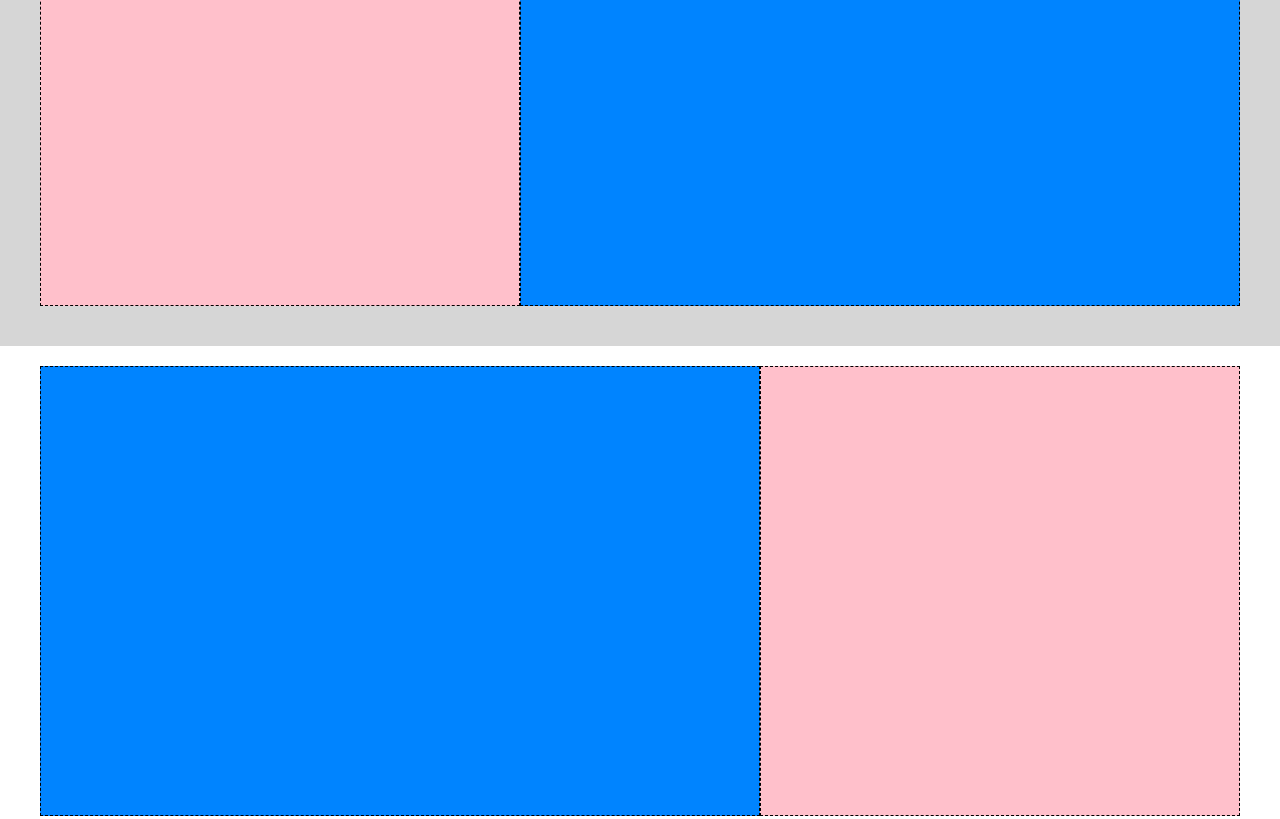
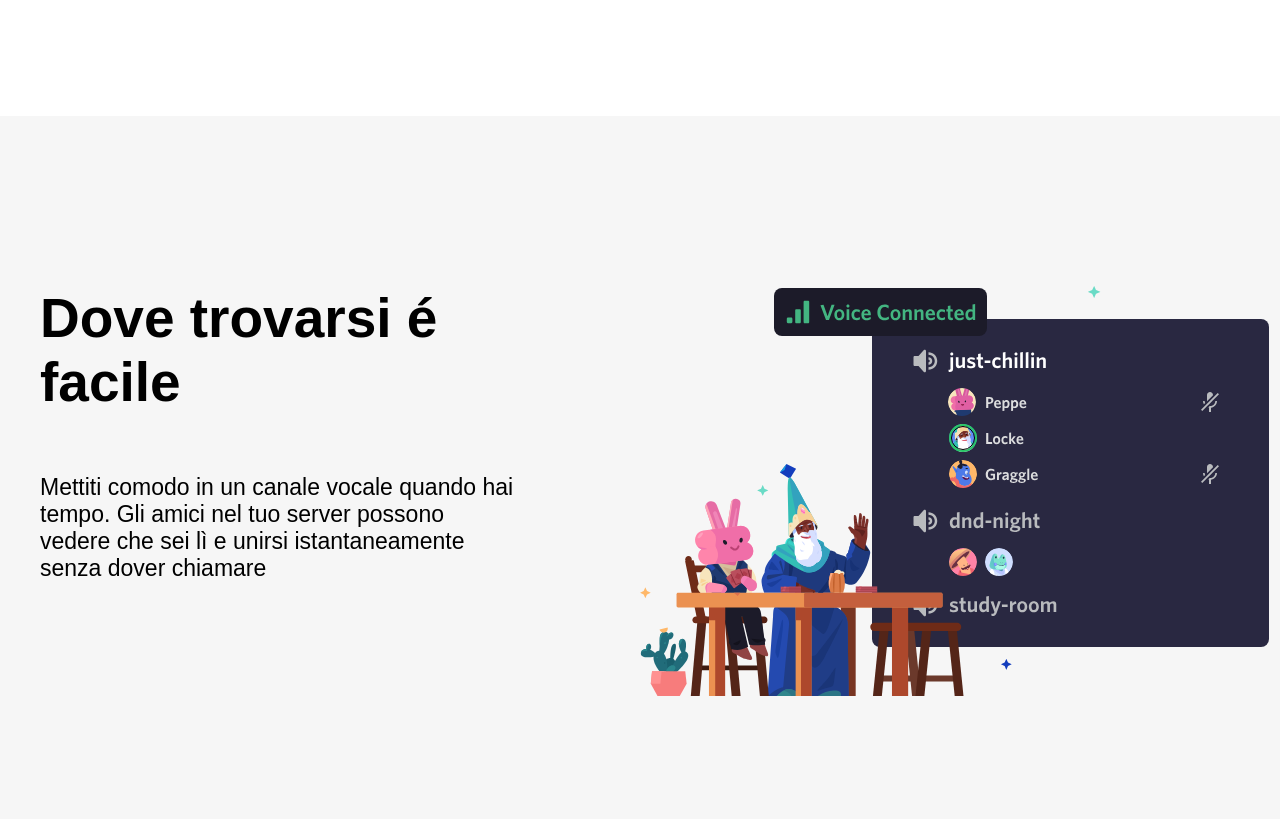
Before and after one commit to Andrearomeo04/htmlcss-discord, a plain HTML site: page index.html in a window 1280 px wide. Shown: the part 1302-2121 px from the top of the page. Drawn offline with Linux system fonts and the light colour scheme.

Commit message:
[UPD] completed 2nd and 3rd section of main

```diff
--- a/css/style.css
+++ b/css/style.css
@@ -87,12 +87,12 @@ header {
 
 .col-60-main {
     width: 60%;
-    height: 450px;
+    height: 550px;
 }
 
 .col-40-main {
     width: 40%;
-    height: 450px;
+    height: 550px;
 }
 
 .col-100-foot-main {
@@ -159,9 +159,10 @@ header {
 }
 
 .bg-light-grey {
-    background-color: rgba(177, 177, 177, 0.527);
+    background-color: #f6f6f6;
     padding: 20px;
 }
+
 .bg-black {
     background-color: rgb(22, 22, 22);
     padding: 3px 0px 20px 0px;
@@ -173,9 +174,9 @@ header {
 /* background colors section end  */
 
 /* col colors section  */
-.col-blue{
+/* .col-blue{
     background-color: rgb(0, 132, 255);
-}
+} */
 
 .col-pink {
     background-color: pink;
@@ -199,7 +200,7 @@ header {
 /* col colors section end  */
 
 .my-col {                          /* col margins  */
-    margin: 20px 0px;
+    margin: 120px 0px;
 }
 
 /* border section  */
@@ -244,15 +245,26 @@ span {
     margin: 0px 15px;
 }
 
+.py-30 {
+    padding: 30px 0px;
+}
+
+.pl-100 {
+    padding-left: 100px;
+}
+
 /* text size  */
 .font-size-title {
-    font-size: 40px;
+    font-size: 55px;
 }
 
 p {
-    font-size: 20px;
+    font-size: 23px;
+    padding: 30px 0px;
+}
+
+.text-center {
     text-align: center;
-    padding: 30px;
 }
 
 /* text colors  */
--- a/index.html
+++ b/index.html
@@ -53,7 +53,7 @@
                 <div class="row">
                     <div class="col-100 col-100-pd text-white">
                         <h2 class="font-size-title">Il tuo posto per parlare</h2>
-                        <p>Che tu faccia parte di un club scolastico, gruppo di gamer, comunità artistica mondiale, <br> o semplicemente di un piccolo gruppo di amici che vuole passare il tempo assieme, <br> Discord rende più facile chiacchierare ogni giorno e ritrovarsi più spesso.</p>
+                        <p class="text-center">Che tu faccia parte di un club scolastico, gruppo di gamer, comunità artistica mondiale, <br> o semplicemente di un piccolo gruppo di amici che vuole passare il tempo assieme, <br> Discord rende più facile chiacchierare ogni giorno e ritrovarsi più spesso.</p>
                         <span class="btn btn-white">&#11107; Scarica per Mac</span>
                         <span class="btn-black bg-black-footer">Apri Discord nel tuo browser</span>
                     </div>
@@ -64,8 +64,11 @@
             <!-- 1st white row -->
         <div class="container-lg">
             <div class="row">
-                <div class="col-60-main col-blue my-col border-dash"></div>
-                <div class="col-40-main col-pink my-col border-dash"></div>
+                <div class="col-60-main my-col"><img src="./img/item1.svg" alt=""></div>
+                <div class="col-40-main my-col">
+                    <h2 class="font-size-title py-30">Un luogo a invito con tutto lo spazio <br> necessario per parlare</h2>
+                    <p>I server Discord sono organizzati in canali tematici in cui puoi collaborare, condividere o semplicemente parlare della tua giornata senza intasare una chat di gruppo</p>
+                </div>
             </div>
         </div>
 
@@ -73,8 +76,11 @@
         <div class="bg-light-grey">
             <div class="container-lg">
                 <div class="row">
-                    <div class="col-40-main col-pink my-col border-dash"></div>
-                    <div class="col-60-main col-blue my-col border-dash"></div>
+                    <div class="col-40-main my-col">
+                        <h2 class="font-size-title py-30">Dove trovarsi é facile</h2>
+                        <p>Mettiti comodo in un canale vocale quando hai tempo. Gli amici nel tuo server possono vedere che sei lì e unirsi istantaneamente senza dover chiamare</p>
+                    </div>
+                    <div class="col-60-main my-col pl-100"><img src="./img/item2.svg" alt="items2"></div>
                 </div>
             </div>
         </div>
@@ -82,8 +88,8 @@
         <!-- 2nd white row  -->
         <div class="container-lg">
             <div class="row">
-                <div class="col-60-main col-blue my-col border-dash"></div>
-                <div class="col-40-main col-pink my-col border-dash"></div>
+                <div class="col-60-main my-col border-dash"></div>
+                <div class="col-40-main my-col border-dash"></div>
             </div>
         </div>
 
```
